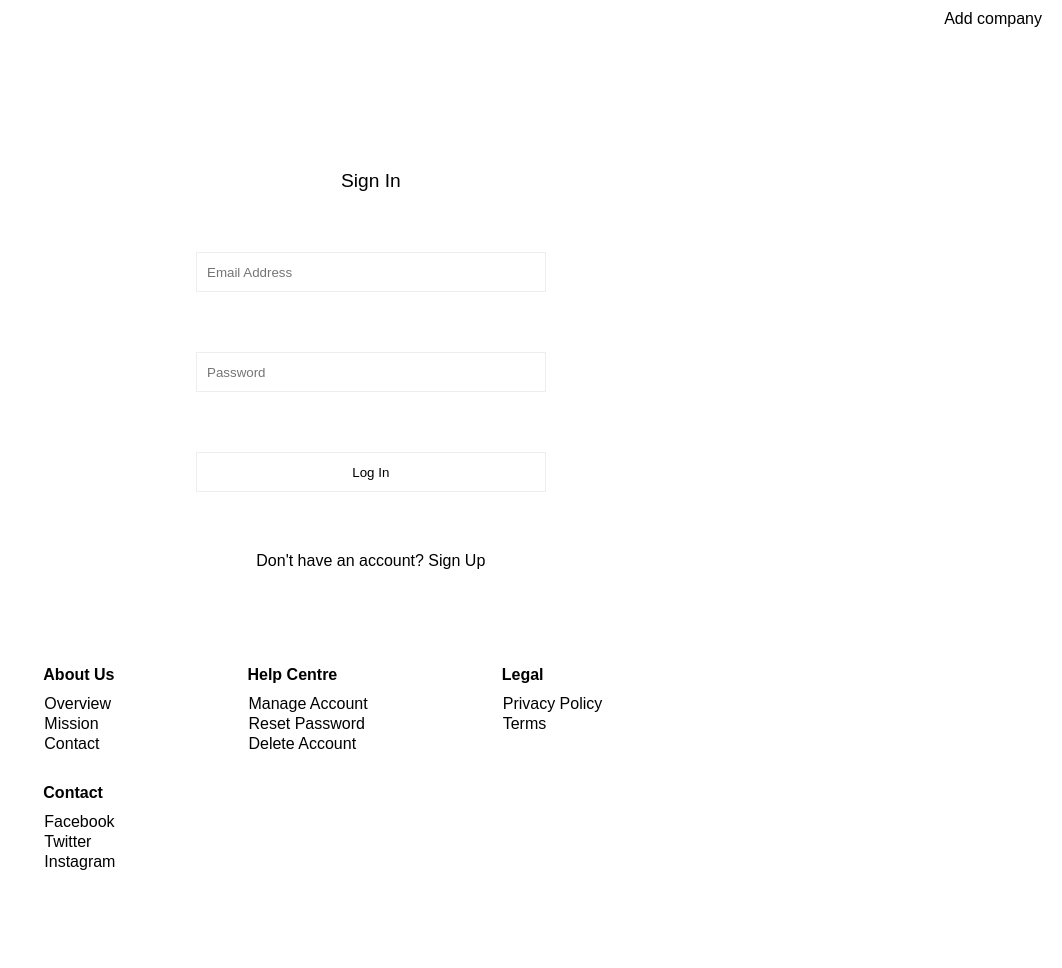
After one commit to ManinderGharuan/glassdoor, a Flask app: template web/templates/signin.html in a window 1280 px wide. The commit adds this page. Shown: the whole page, without its empty margins (218-1280 px from the left). Run offline with Flask 2, Linux system fonts and the light colour scheme; the template is opened without the code that fills it, so the values that code supplies are empty.

Commit message:
Create signin and signout templates

```diff
--- a/web/static/styles.css
+++ b/web/static/styles.css
@@ -7,6 +7,17 @@
 
 .navigator-menu {
   height: 5%;
+}
+
+.nav-link {
+  color: black;
+  text-decoration: none;
+}
+
+.session {
+  float: right;
+  margin-right: 10px;
+  padding: 10px;
 }
 
 .search-container {
@@ -49,6 +60,51 @@
 
 .search-button:hover {
   cursor: pointer;
+}
+
+.register-header {
+  font-size: larger;
+  font-weight: initial;
+}
+
+.signup-container {
+  height: 70%;
+  margin-top: 10px;
+  padding: 0 30%;
+}
+
+.signin-container {
+  height: 60%;
+  margin-top: 100px;
+  padding: 0 30%;
+}
+
+.form {
+  text-align: center;
+  padding: 30px;
+  width: 80%;
+}
+
+.register-form {
+  padding: 10px;
+  height: 40px;
+  width: 100%;
+  background: none;
+  border: 1px solid #eee;
+  outline: none;
+}
+
+.submit:hover {
+  cursor: pointer;
+}
+
+.forms {
+  font-weight: lighter;
+}
+
+.forms-link {
+  text-decoration: none;
+  color: black;
 }
 
 .frame-set {
@@ -182,7 +238,7 @@
 }
 
 .website-info {
-  margin: 2% 22% 5%;
+  margin: 2% 15% 6%;
 }
 
 .head {
--- a/web/templates/layout.html
+++ b/web/templates/layout.html
@@ -5,25 +5,18 @@
   </head>
   <body>
     <div class="navigator-menu">
+      <div class="post session">
+        <a class="post-link nav-link" href="/post">Add company</a>
+      </div>
+      {% if current_user.is_authenticated %}
+      <div class="logout session">
+        <a class="logout-link nav-link" href="/logout">logout</a>
+      </div>
+      {% endif %}
     </div>
 
-    <div class="search-container">
-      <div class="row">
-        <div class="Column">
-          <h1 class="heading"> Find Companies in Chandigarh.</h1>
-        </div>
-      </div>
-
-      <div class="row search-box">
-        <form class="input-form">
-          {% if search %}
-          <input type="text" class="search" value="{{ search }}" name="keyword" onclick="this.select()"> <input class="search-button" value='Search' type="submit">
-          {% else %}
-          <input type="text" class="search" placeholder="Company Name" name="keyword"> <input class="search-button" value='Search' type="submit">
-          {% endif %}
-        </form>
-      </div>
-    </div>
+    {% block search %}
+    {% endblock search %}
 
     {% block content %}
     {% endblock content %}
--- /dev/null
+++ b/web/templates/signin.html
@@ -0,0 +1,22 @@
+{% extends "layout.html" %}
+{% block content %}
+<div class="signin-container">
+  <form class="signup-form" method="POST">
+    <h1 class="register-header form">
+      Sign In
+    </h1>
+    <div class="form">
+      <input type="text" class="register-form email-address" placeholder="Email Address" name="email">
+    </div>
+    <div class="form">
+      <input type="password" class="register-form password" placeholder="Password" name="password">
+    </div>
+    <div class="form">
+      <input type="submit" class="register-form submit" value="Log In">
+    </div>
+    <div class="form">
+      <span class="forms"> Don't have an account? <a href="/register" class="forms-link">Sign Up</a></span>
+    </div>
+  </form>
+</div>
+{% endblock %}
```
Also changed, not shown: web/static/script.js (deleted, +0 -12 lines), web/templates/signup.html (added, +25 -0 lines), web/templates/template.html (+19 -0 lines).
